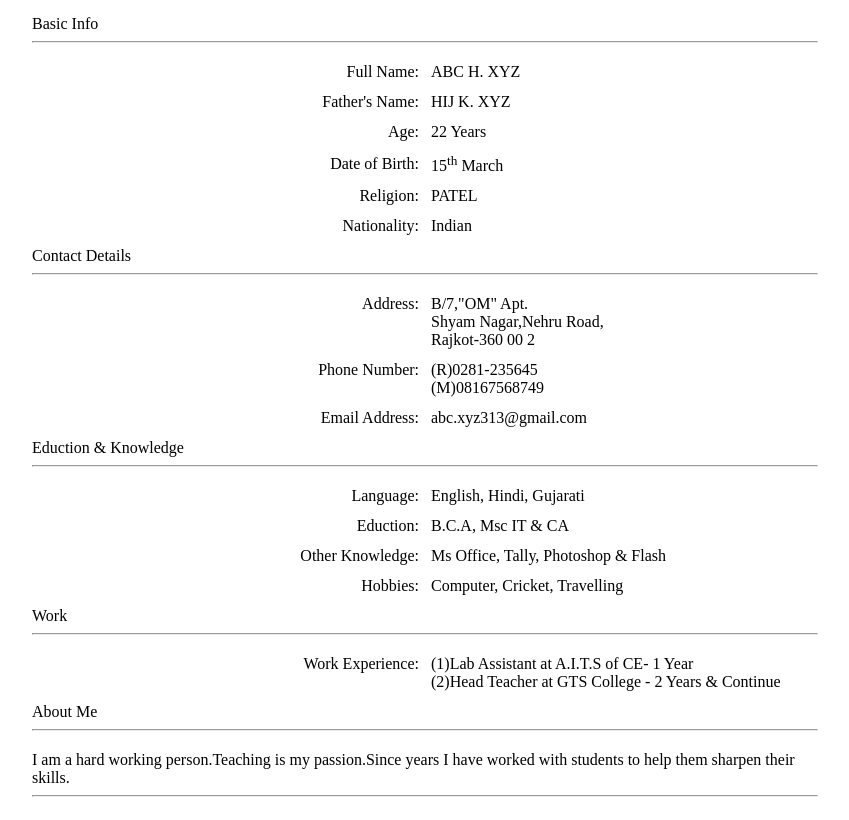
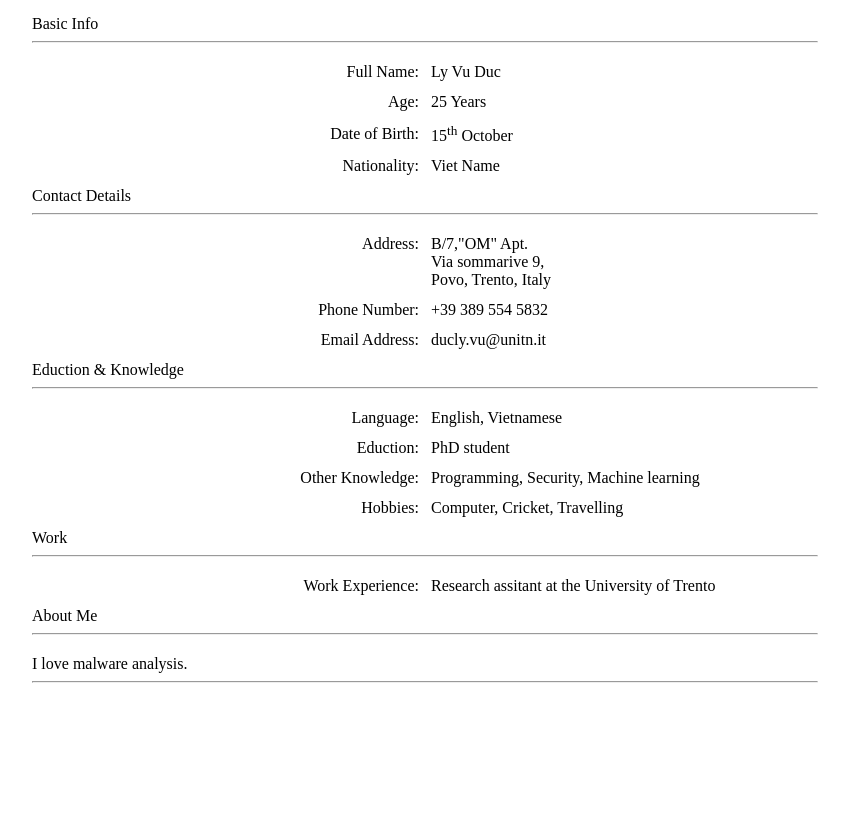
Before and after one commit to vuduclyunitn/vuduclyunitn.github.io, a plain HTML site: page ly.html in a window 1280 px wide. Shown: the whole page, without its empty margins (215-1064 px from the left). Drawn offline with Linux system fonts and the light colour scheme.

Commit message:
Update ly.html

```diff
--- a/ly.html
+++ b/ly.html
@@ -7,27 +7,21 @@
    </tr>
    <tr>
     <td width="50%" align="right">Full Name:</td>
-    <td>ABC H. XYZ</td>
+    <td>Ly Vu Duc</td>
    </tr>
-   <tr>
-    <td align="right">Father's Name:</td>
-    <td>HIJ K. XYZ</td>
-   </tr>
+
    <tr>
     <td align="right">Age:</td>
-    <td>22 Years</td>
+    <td>25 Years</td>
    </tr>
    <tr>
     <td align="right">Date of Birth:</td>
-    <td>15<sup>th</sup> March</td>
+    <td>15<sup>th</sup> October</td>
    </tr>
-   <tr>
-    <td align="right">Religion:</td>
-    <td>PATEL</td>
-   </tr>
+
    <tr>
     <td align="right">Nationality:</td>
-    <td>Indian</td>
+    <td>Viet Name</td>
    </tr>
    <tr>
     <td colspan="2">Contact Details<hr/></td>
@@ -35,30 +29,30 @@
    <tr>
     <td align="right" valign="top">Address:</td>
     <td>B/7,"OM" Apt.</br>
-    Shyam Nagar,Nehru Road,</br>
-    Rajkot-360 00 2</td>
+    Via sommarive 9,</br>
+    Povo, Trento, Italy</td>
    </tr>
    <tr>
     <td align="right" valign="top">Phone Number:</td>
-    <td>(R)0281-235645</br>
-    (M)08167568749</td>
+    <td>
+    +39 389 554 5832</td>
    </tr>
    <tr>
     <td align="right">Email Address:</td>
-    <td>abc.xyz313@gmail.com</td>
+    <td>ducly.vu@unitn.it</td>
    </tr>
    <tr>
     <td colspan="2">Eduction & Knowledge<hr/></td>
    </tr>
    <tr>
     <td align="right">Language:</td>
-    <td>English, Hindi, Gujarati</td>
+    <td>English, Vietnamese</td>
    </tr><tr>
     <td align="right">Eduction:</td>
-    <td>B.C.A, Msc IT & CA</td>
+    <td>PhD student</td>
    </tr><tr>
     <td align="right">Other Knowledge:</td>
-    <td>Ms Office, Tally, Photoshop & Flash</td>
+    <td>Programming, Security, Machine learning</td>
    </tr><tr>
     <td align="right">Hobbies:</td>
     <td>Computer, Cricket, Travelling</td>
@@ -68,15 +62,15 @@
    </tr>
    <tr>
     <td align="right" valign="top">Work Experience:</td>
-    <td>(1)Lab Assistant at A.I.T.S of CE- 1 Year<br/>
-    (2)Head Teacher at GTS College - 2 Years & Continue
+    <td>Research assitant at the University of Trento<br/>
+
     </td>
    </tr>
    <tr>
     <td colspan="2">About Me<hr/></td>
    </tr>
    <tr>
-    <td colspan="2">I am a hard working person.Teaching is my passion.Since years I have worked with students to help them sharpen their skills.<hr/></td>
+    <td colspan="2">I love malware analysis.<hr/></td>
    </tr>
   </table>
  </body>
```
